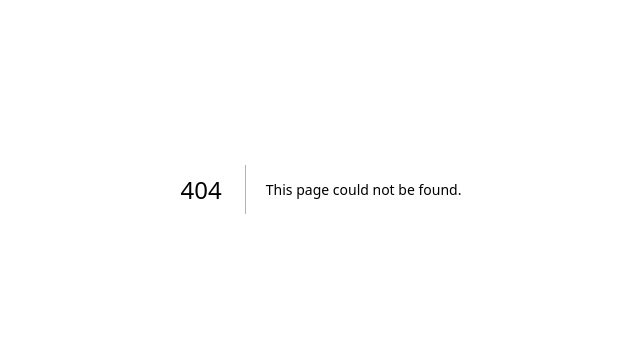
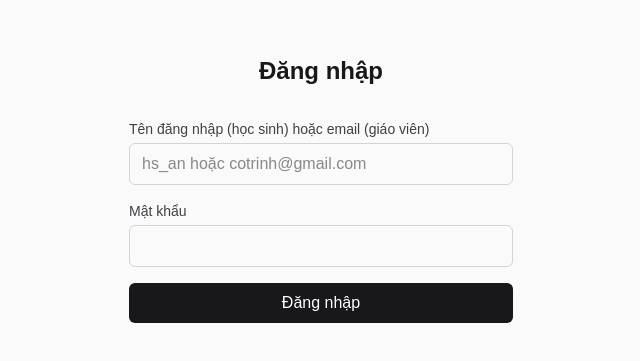
Before and after one commit to tungque2341-collab/wed-tieng-anh-, a Next.js app: page /login in a window 1280 px wide. Before the commit this address had no page. Shown: the part 211-572 px from the top of the page, without its empty margins (319-959 px from the left). Built offline with nearby package versions, Linux system fonts and the light colour scheme.

Commit message:
feat: dang nhap, dang xuat, hien thi trang thai session (Ngay 5)

```diff
--- /dev/null
+++ b/app/login/page.tsx
@@ -0,0 +1,10 @@
+import { LoginForm } from "@/features/auth/components/LoginForm";
+
+export default function LoginPage() {
+  return (
+    <div className="flex min-h-screen flex-col items-center justify-center bg-zinc-50 px-6 py-16">
+      <h1 className="mb-8 text-2xl font-bold text-zinc-900">Đăng nhập</h1>
+      <LoginForm />
+    </div>
+  );
+}
--- a/app/page.tsx
+++ b/app/page.tsx
@@ -1,13 +1,21 @@
+import { UserStatus } from "@/features/auth/components/UserStatus";
+
 export default function Home() {
   return (
-    <div className="flex min-h-screen flex-col items-center justify-center bg-zinc-50 px-6 py-16 text-center">
-      <h1 className="text-3xl font-bold text-zinc-900 sm:text-4xl">
-        Học Tiếng Anh Cùng Cô Giáo Trinh
-      </h1>
-      <p className="mt-4 max-w-md text-base text-zinc-600 sm:text-lg">
-        Website đang được xây dựng. Chức năng đăng nhập, từ vựng, bài học,
-        flashcard, quiz... sẽ lần lượt xuất hiện ở đây.
-      </p>
+    <div className="flex min-h-screen flex-col bg-zinc-50">
+      <header className="flex justify-end px-6 py-4">
+        <UserStatus />
+      </header>
+
+      <main className="flex flex-1 flex-col items-center justify-center px-6 pb-16 text-center">
+        <h1 className="text-3xl font-bold text-zinc-900 sm:text-4xl">
+          Học Tiếng Anh Cùng Cô Giáo Trinh
+        </h1>
+        <p className="mt-4 max-w-md text-base text-zinc-600 sm:text-lg">
+          Website đang được xây dựng. Chức năng từ vựng, bài học, flashcard,
+          quiz... sẽ lần lượt xuất hiện ở đây.
+        </p>
+      </main>
     </div>
   );
 }
--- /dev/null
+++ b/features/auth/actions.ts
@@ -0,0 +1,43 @@
+"use server";
+
+import { redirect } from "next/navigation";
+import { createClient } from "@/lib/supabase/server";
+import { resolveLoginEmail } from "./services/resolve-email";
+
+export type SignInState = {
+  error: string | null;
+};
+
+export async function signIn(
+  _prevState: SignInState,
+  formData: FormData,
+): Promise<SignInState> {
+  const identifier = String(formData.get("identifier") ?? "");
+  const password = String(formData.get("password") ?? "");
+
+  if (!identifier.trim() || !password) {
+    return { error: "Vui lòng nhập đầy đủ tên đăng nhập/email và mật khẩu." };
+  }
+
+  const email = resolveLoginEmail(identifier);
+  const supabase = await createClient();
+
+  const { error } = await supabase.auth.signInWithPassword({
+    email,
+    password,
+  });
+
+  if (error) {
+    // Không nói rõ "sai username" hay "sai mật khẩu" để tránh lộ
+    // thông tin tài khoản nào tồn tại trong hệ thống.
+    return { error: "Tên đăng nhập/email hoặc mật khẩu không đúng." };
+  }
+
+  redirect("/");
+}
+
+export async function signOut() {
+  const supabase = await createClient();
+  await supabase.auth.signOut();
+  redirect("/");
+}
--- /dev/null
+++ b/features/auth/components/LoginForm.tsx
@@ -0,0 +1,66 @@
+"use client";
+
+import { useActionState } from "react";
+import { signIn, type SignInState } from "../actions";
+
+const initialState: SignInState = { error: null };
+
+export function LoginForm() {
+  const [state, formAction, isPending] = useActionState(
+    signIn,
+    initialState,
+  );
+
+  return (
+    <form action={formAction} className="w-full max-w-sm space-y-4">
+      <div>
+        <label
+          htmlFor="identifier"
+          className="block text-sm font-medium text-zinc-700"
+        >
+          Tên đăng nhập (học sinh) hoặc email (giáo viên)
+        </label>
+        <input
+          id="identifier"
+          name="identifier"
+          type="text"
+          autoComplete="username"
+          required
+          placeholder="hs_an hoặc cotrinh@gmail.com"
+          className="mt-1 w-full rounded-md border border-zinc-300 px-3 py-2 text-base focus:border-zinc-500 focus:outline-none"
+        />
+      </div>
+
+      <div>
+        <label
+          htmlFor="password"
+          className="block text-sm font-medium text-zinc-700"
+        >
+          Mật khẩu
+        </label>
+        <input
+          id="password"
+          name="password"
+          type="password"
+          autoComplete="current-password"
+          required
+          className="mt-1 w-full rounded-md border border-zinc-300 px-3 py-2 text-base focus:border-zinc-500 focus:outline-none"
+        />
+      </div>
+
+      {state.error && (
+        <p role="alert" className="text-sm text-red-600">
+          {state.error}
+        </p>
+      )}
+
+      <button
+        type="submit"
+        disabled={isPending}
+        className="w-full rounded-md bg-zinc-900 px-4 py-2 text-base font-medium text-white hover:bg-zinc-800 disabled:cursor-not-allowed disabled:opacity-60"
+      >
+        {isPending ? "Đang đăng nhập..." : "Đăng nhập"}
+      </button>
+    </form>
+  );
+}
--- /dev/null
+++ b/features/auth/components/UserStatus.tsx
@@ -0,0 +1,47 @@
+import Link from "next/link";
+import { createClient } from "@/lib/supabase/server";
+import { signOut } from "../actions";
+
+export async function UserStatus() {
+  const supabase = await createClient();
+  const {
+    data: { user },
+  } = await supabase.auth.getUser();
+
+  if (!user) {
+    return (
+      <Link
+        href="/login"
+        className="text-sm font-medium text-zinc-700 hover:underline"
+      >
+        Đăng nhập
+      </Link>
+    );
+  }
+
+  const { data: profile } = await supabase
+    .from("profiles")
+    .select("full_name, role")
+    .eq("id", user.id)
+    .maybeSingle();
+
+  const roleLabel = profile?.role === "teacher" ? "Giáo viên" : "Học sinh";
+
+  return (
+    <div className="flex items-center gap-3 text-sm">
+      <span className="text-zinc-700">
+        Xin chào,{" "}
+        <span className="font-medium">{profile?.full_name ?? "bạn"}</span>{" "}
+        <span className="text-zinc-400">({roleLabel})</span>
+      </span>
+      <form action={signOut}>
+        <button
+          type="submit"
+          className="rounded-md border border-zinc-300 px-3 py-1 text-zinc-700 hover:bg-zinc-100"
+        >
+          Đăng xuất
+        </button>
+      </form>
+    </div>
+  );
+}
--- /dev/null
+++ b/features/auth/services/resolve-email.ts
@@ -0,0 +1,24 @@
+/**
+ * Học sinh đăng nhập bằng "tên đăng nhập" (username), không có email thật.
+ * Nhưng Supabase Auth bắt buộc phải có email để đăng nhập.
+ * => Hệ thống tự tạo một email nội bộ dạng "<username>@hocsinh.local".
+ *
+ * Giáo viên vẫn đăng nhập bằng email thật, không cần đổi gì.
+ *
+ * Hàm này nhận "identifier" người dùng gõ vào ô đăng nhập, và trả về
+ * email thật sự sẽ gửi cho Supabase Auth.
+ */
+
+export const STUDENT_EMAIL_DOMAIN = "hocsinh.local";
+
+export function resolveLoginEmail(identifier: string): string {
+  const trimmed = identifier.trim();
+
+  // Nếu người dùng gõ gì đó có chứa "@", coi là email thật (giáo viên)
+  if (trimmed.includes("@")) {
+    return trimmed.toLowerCase();
+  }
+
+  // Ngược lại, coi là tên đăng nhập của học sinh
+  return `${trimmed.toLowerCase()}@${STUDENT_EMAIL_DOMAIN}`;
+}
```
Also changed, not shown: features/auth/README.md.
